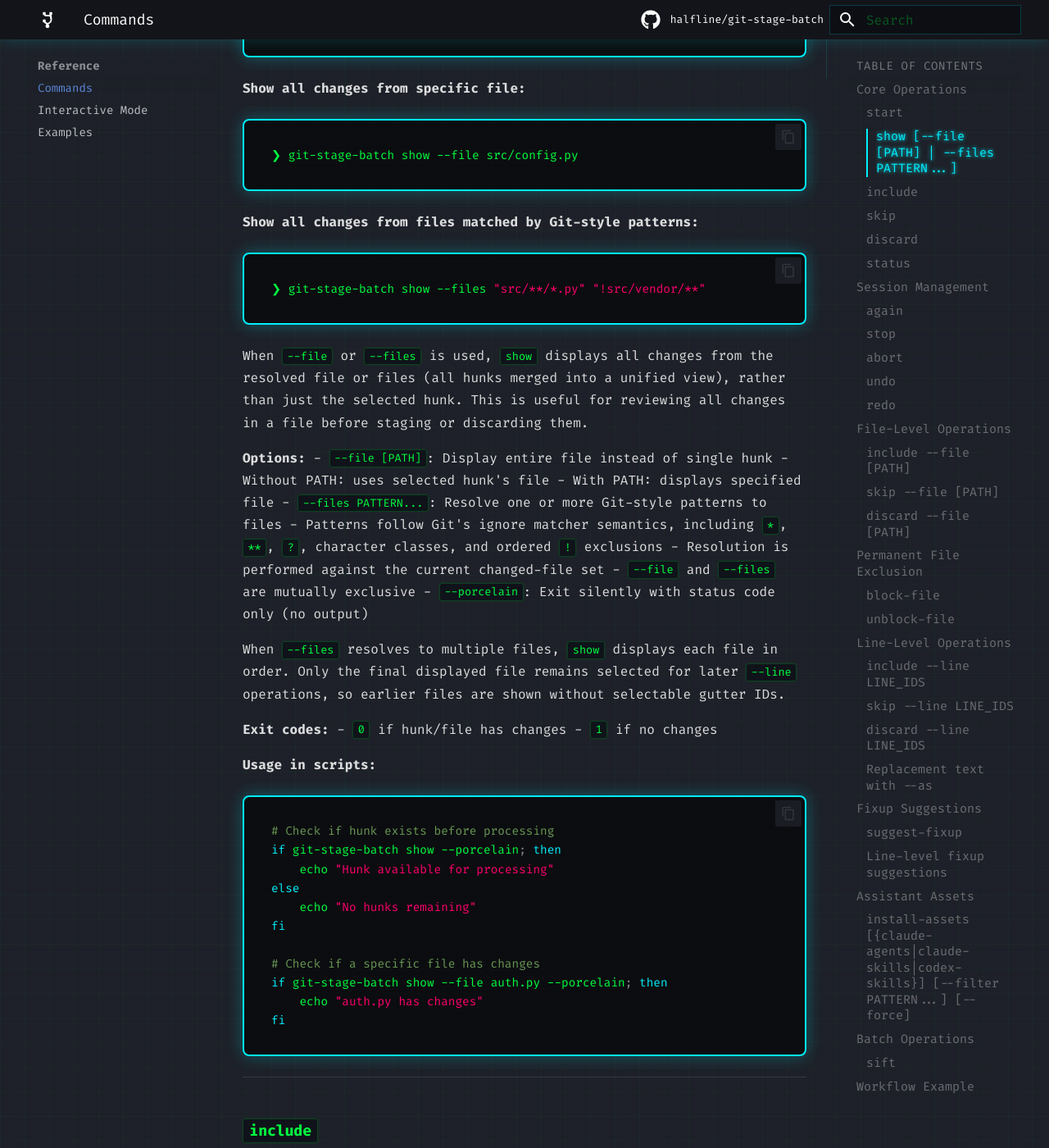
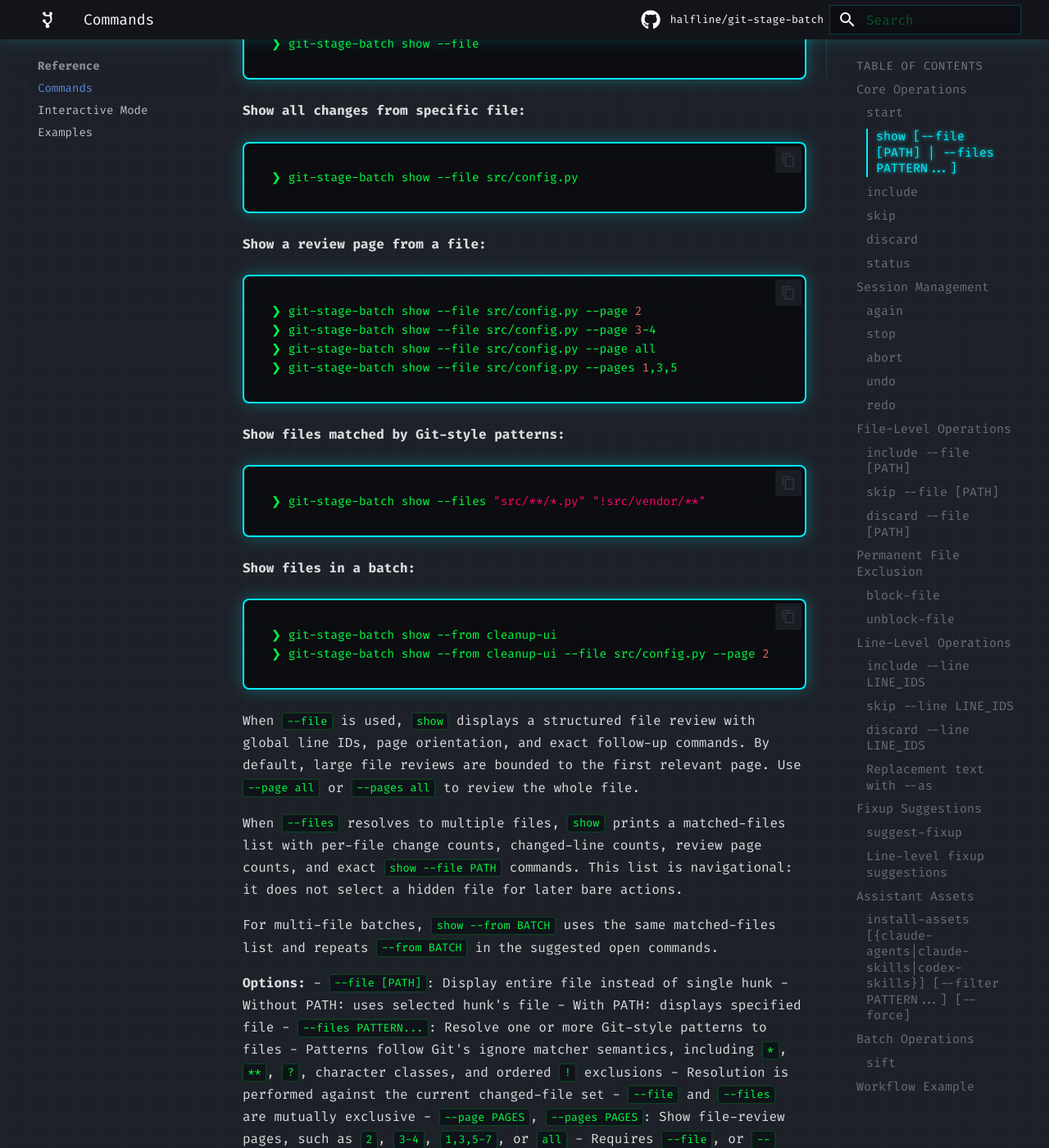
Before and after one commit to halfline/git-stage-batch, an MkDocs documentation site: the page built from docs/commands.md, in a window 1280 px wide and 1400 px high, scrolled down 1256 px. Shown: the whole window at 82% size. Built offline with MkDocs 1.6.1 and Material for MkDocs 9.7.7, drawn with Linux system fonts in a browser that asks for light colours; comment, search, counter and statistics services are not loaded; some of the changed text lies outside the part shown.

Commit message:
docs: Document file review pages on website
The manual page and shell completion describe page flags for show file
reviews.

The website command reference still describes file show as a combined
hunk view. It also describes multi-file show as repeated file output.
Batch docs omit the navigational list behavior for batch show.

This commit updates the website command and batch references for page
selection, single-file reviews, and matched-file lists.

````diff
--- a/docs/commands.md
+++ b/docs/commands.md
@@ -25,7 +25,7 @@ Resets state if a session is already in progress.
 
 ### `show [--file [PATH] | --files PATTERN...]`
 
-Display the cached "selected" hunk or an entire file's changes.
+Display the cached "selected" hunk, one file review, or a matched-files list.
 
 **Show selected hunk:**
 ```
@@ -42,12 +42,30 @@ Display the cached "selected" hunk or an entire file's changes.
 ❯ git-stage-batch show --file src/config.py
 ```
 
-**Show all changes from files matched by Git-style patterns:**
+**Show a review page from a file:**
+```bash
+❯ git-stage-batch show --file src/config.py --page 2
+❯ git-stage-batch show --file src/config.py --page 3-4
+❯ git-stage-batch show --file src/config.py --page all
+❯ git-stage-batch show --file src/config.py --pages 1,3,5
+```
+
+**Show files matched by Git-style patterns:**
 ```bash
 ❯ git-stage-batch show --files "src/**/*.py" "!src/vendor/**"
 ```
 
-When `--file` or `--files` is used, `show` displays all changes from the resolved file or files (all hunks merged into a unified view), rather than just the selected hunk. This is useful for reviewing all changes in a file before staging or discarding them.
+**Show files in a batch:**
+```bash
+❯ git-stage-batch show --from cleanup-ui
+❯ git-stage-batch show --from cleanup-ui --file src/config.py --page 2
+```
+
+When `--file` is used, `show` displays a structured file review with global line IDs, page orientation, and exact follow-up commands. By default, large file reviews are bounded to the first relevant page. Use `--page all` or `--pages all` to review the whole file.
+
+When `--files` resolves to multiple files, `show` prints a matched-files list with per-file change counts, changed-line counts, review page counts, and exact `show --file PATH` commands. This list is navigational: it does not select a hidden file for later bare actions.
+
+For multi-file batches, `show --from BATCH` uses the same matched-files list and repeats `--from BATCH` in the suggested open commands.
 
 **Options:**
 - `--file [PATH]`: Display entire file instead of single hunk
@@ -57,9 +75,13 @@ When `--file` or `--files` is used, `show` displays all changes from the resolve
   - Patterns follow Git's ignore matcher semantics, including `*`, `**`, `?`, character classes, and ordered `!` exclusions
   - Resolution is performed against the current changed-file set
   - `--file` and `--files` are mutually exclusive
+- `--page PAGES`, `--pages PAGES`: Show file-review pages, such as `2`, `3-4`, `1,3,5-7`, or `all`
+  - Requires `--file`, or `--files` resolving to exactly one changed file
+  - Cannot be combined with `--line`, multiple resolved `--files` matches, or `--porcelain`
 - `--porcelain`: Exit silently with status code only (no output)
+- `--from BATCH`: Show changes from a batch instead of live file-vs-HEAD changes
 
-When `--files` resolves to multiple files, `show` displays each file in order. Only the final displayed file remains selected for later `--line` operations, so earlier files are shown without selectable gutter IDs.
+When `--files` resolves to one file, `show` opens that single file review directly. When it resolves to multiple files, open one listed file with `show --file PATH` before using pathless `--line` actions.
 
 **Exit codes:**
 - `0` if hunk/file has changes
````
Also changed, not shown: docs/batches.md (+5 -2 lines).
